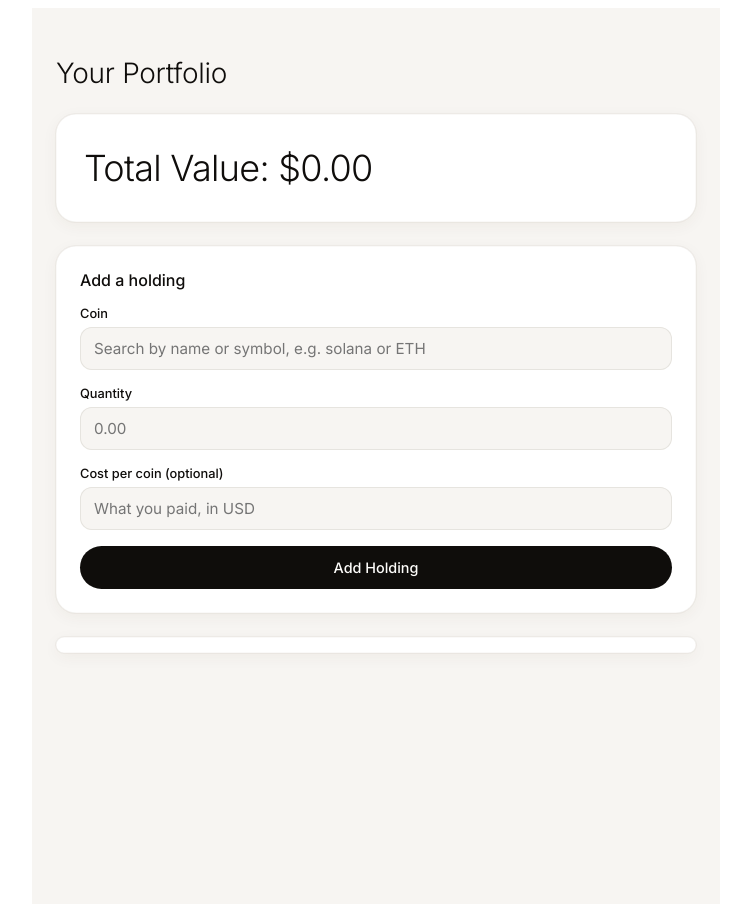
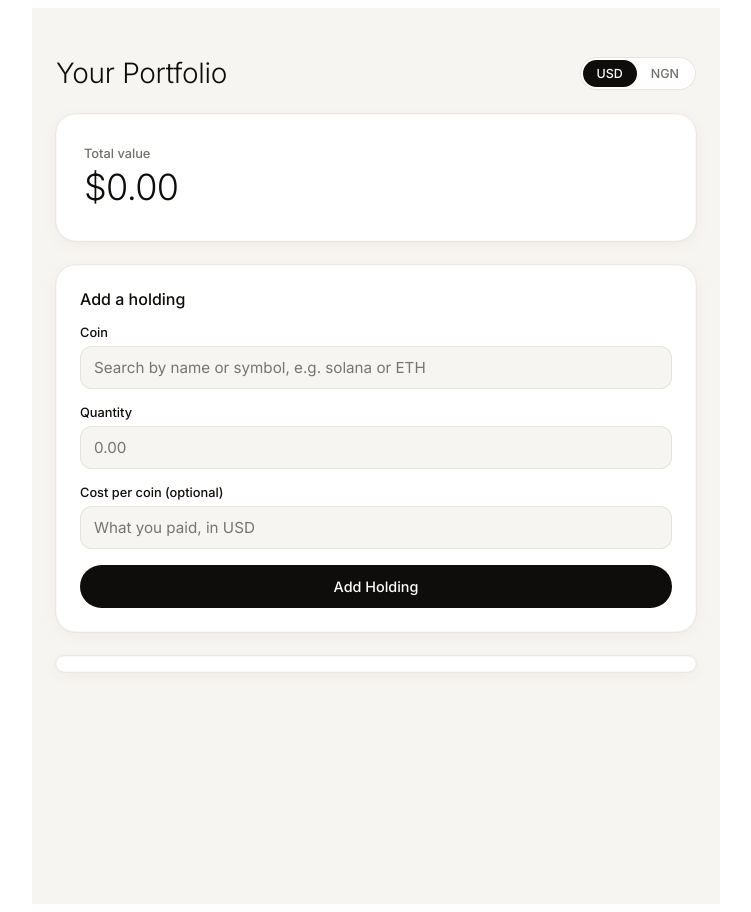
Before and after one commit to sammy21340/nova-tracker, a React (Vite) app: page / in a window 1280 px wide. Shown: the whole page, without its empty margins (264-1015 px from the left). Built offline with nearby package versions, Linux system fonts and the light colour scheme.

Commit message:
Add USD/NGN toggle

```diff
--- a/src/components/AddHoldingForm.jsx
+++ b/src/components/AddHoldingForm.jsx
@@ -1,7 +1,7 @@
 import { useState } from "react";
 import CoinSearch from "./CoinSearch";
 
-function AddHoldingForm({ onAdd }) {
+function AddHoldingForm({ onAdd, currency }) {
   const [coin, setCoin] = useState(null); // { coinId, symbol, name } once picked
   const [quantity, setQuantity] = useState("");
   const [costBasis, setCostBasis] = useState("");
@@ -28,6 +28,7 @@ function AddHoldingForm({ onAdd }) {
       name: coin.name,
       quantity: numericQuantity,
       costBasis: costBasis ? Number(costBasis) : null,
+      costCurrency: currency, // remember which currency the cost was entered in
     });
 
     setCoin(null);
@@ -85,7 +86,7 @@ function AddHoldingForm({ onAdd }) {
           min="0"
           value={costBasis}
           onChange={(e) => setCostBasis(e.target.value)}
-          placeholder="What you paid, in USD"
+          placeholder={`What you paid, in ${currency.toUpperCase()}`}
         />
       </div>
 
--- a/src/components/HoldingRow.jsx
+++ b/src/components/HoldingRow.jsx
@@ -1,12 +1,18 @@
 import { useState } from "react";
+import { formatMoney } from "../Utils/format";
 
 // One row in the holdings list. It's its own component because each row
 // needs its own "am I being edited?" state — and hooks like useState can't
 // be called inside a .map() callback, only at the top of a component.
-function HoldingRow({ holding: h, onRemove, onUpdate }) {
+function HoldingRow({ holding: h, currency, onRemove, onUpdate }) {
   const [isEditing, setIsEditing] = useState(false);
   const [quantity, setQuantity] = useState("");
   const [costBasis, setCostBasis] = useState("");
+
+  // The cost field stays in the currency it was originally entered in, or in
+  // the current display currency if this holding has no cost yet.
+  const hasCost = h.costBasis !== null && h.costBasis !== undefined;
+  const costCurrency = hasCost ? (h.costCurrency ?? "usd") : currency;
 
   function startEditing() {
     // Start the inputs from the holding's current values
@@ -21,6 +27,7 @@ function HoldingRow({ holding: h, onRemove, onUpdate }) {
     onUpdate(h.id, {
       quantity: Number(quantity),
       costBasis: costBasis ? Number(costBasis) : null,
+      costCurrency,
     });
     setIsEditing(false);
   }
@@ -34,7 +41,7 @@ function HoldingRow({ holding: h, onRemove, onUpdate }) {
           {h.name} <span className="holding-symbol">{h.symbol}</span>
         </span>
         <span className="holding-value">
-          {h.value !== null ? `$${h.value.toFixed(2)}` : "—"}
+          {h.value !== null ? formatMoney(h.value, currency) : "—"}
         </span>
       </div>
 
@@ -55,8 +62,8 @@ function HoldingRow({ holding: h, onRemove, onUpdate }) {
             min="0"
             value={costBasis}
             onChange={(e) => setCostBasis(e.target.value)}
-            placeholder="Cost per coin"
-            aria-label="Cost per coin"
+            placeholder={`Cost each (${costCurrency.toUpperCase()})`}
+            aria-label={`Cost per coin in ${costCurrency.toUpperCase()}`}
           />
           <button type="submit" disabled={!isValid}>
             Save
@@ -80,7 +87,7 @@ function HoldingRow({ holding: h, onRemove, onUpdate }) {
 
           {h.profitLoss !== null && (
             <span className={h.profitLoss >= 0 ? "holding-up" : "holding-down"}>
-              {h.profitLoss >= 0 ? "+" : ""}${h.profitLoss.toFixed(2)} P/L
+              {formatMoney(h.profitLoss, currency, { signed: true })} P/L
             </span>
           )}
 
--- a/src/components/Portfolio.jsx
+++ b/src/components/Portfolio.jsx
@@ -1,6 +1,7 @@
 import { usePortfolio } from "../hooks/usePortfolio";
 import AddHoldingForm from "./AddHoldingForm";
 import HoldingRow from "./HoldingRow";
+import { CURRENCIES, formatMoney } from "../Utils/format";
 import "../styles/Portfolio.css";
 
 // Keyed to coinId, not array position — so a coin's color stays
@@ -35,6 +36,8 @@ function Portfolio() {
     totalValue,
     totalProfitLoss,
     totalProfitLossPct,
+    currency,
+    setCurrency,
     loading,
     error,
     addHolding,
@@ -52,18 +55,43 @@ function Portfolio() {
 
   return (
     <div className="portfolio-page">
-      <h1>Your Portfolio</h1>
+      <div className="portfolio-header">
+        <h1>Your Portfolio</h1>
+        <div className="currency-toggle" role="group" aria-label="Display currency">
+          {CURRENCIES.map((c) => (
+            <button
+              key={c}
+              type="button"
+              aria-pressed={currency === c}
+              onClick={() => setCurrency(c)}
+            >
+              {c.toUpperCase()}
+            </button>
+          ))}
+        </div>
+      </div>
+
       <div className="total-value">
-        <p className="total-value-amount">Total Value: ${totalValue.toFixed(2)}</p>
+        <p className="total-value-label">Total value</p>
+        <p className="total-value-amount">{formatMoney(totalValue, currency)}</p>
+
         {totalProfitLoss !== null && (
           <p
             className={`total-value-pl ${
               totalProfitLoss >= 0 ? "holding-up" : "holding-down"
             }`}
           >
-            {totalProfitLoss >= 0 ? "+" : ""}${totalProfitLoss.toFixed(2)} (
-            {totalProfitLossPct >= 0 ? "+" : ""}
-            {totalProfitLossPct.toFixed(1)}%) overall
+            {formatMoney(totalProfitLoss, currency, { signed: true })}
+            {totalProfitLossPct !== null &&
+              ` (${totalProfitLossPct >= 0 ? "+" : ""}${totalProfitLossPct.toFixed(1)}%)`}{" "}
+            overall
+          </p>
+        )}
+
+        {currency === "ngn" && (
+          <p className="currency-note">
+            Naira values use CoinGecko's USD/NGN rate, which can differ from the
+            rate you'd get on P2P platforms.
           </p>
         )}
 
@@ -97,7 +125,7 @@ function Portfolio() {
         )}
       </div>
 
-      <AddHoldingForm onAdd={addHolding} />
+      <AddHoldingForm onAdd={addHolding} currency={currency} />
 
       {loading && <p className="loading-text">Loading prices...</p>}
       {error && <p className="page-error">{error}</p>}
@@ -107,6 +135,7 @@ function Portfolio() {
           <HoldingRow
             key={h.id}
             holding={h}
+            currency={currency}
             onRemove={removeHolding}
             onUpdate={updateHolding}
           />
--- a/src/hooks/usePortfolio.js
+++ b/src/hooks/usePortfolio.js
@@ -1,10 +1,13 @@
 import { useState, useEffect, useCallback, useMemo } from "react";
+import { enrichHoldings, summarize, withAllocation } from "../utils/portfolioMath";
+import { CURRENCIES } from "../utils/format";
 
 // No backend for v1: holdings are just a local list of {coin, quantity,
 // optional cost basis} — there's no account to protect, so localStorage
 // here is a completely different risk than the auth-token case in Login.jsx.
 
 const STORAGE_KEY = "portfolio-holdings";
+const CURRENCY_KEY = "portfolio-currency";
 const REFRESH_INTERVAL_MS = 60_000; // CoinGecko's free, no-key tier is comfortable with one batched call/min
 
 function loadHoldings() {
@@ -13,6 +16,15 @@ function loadHoldings() {
     return raw ? JSON.parse(raw) : [];
   } catch {
     return [];
+  }
+}
+
+function loadCurrency() {
+  try {
+    const saved = localStorage.getItem(CURRENCY_KEY);
+    return CURRENCIES.includes(saved) ? saved : "usd";
+  } catch {
+    return "usd";
   }
 }
 
@@ -27,6 +39,7 @@ function saveHoldings(holdings) {
 
 export function usePortfolio() {
   const [holdings, setHoldings] = useState(loadHoldings);
+  const [currency, setCurrency] = useState(loadCurrency);
   const [prices, setPrices] = useState({});
   const [loading, setLoading] = useState(true);
   const [error, setError] = useState("");
@@ -34,6 +47,14 @@ export function usePortfolio() {
   useEffect(() => {
     saveHoldings(holdings);
   }, [holdings]);
+
+  useEffect(() => {
+    try {
+      localStorage.setItem(CURRENCY_KEY, currency);
+    } catch {
+      // Same as holdings: not worth crashing over
+    }
+  }, [currency]);
 
   const addHolding = useCallback((holding) => {
     setHoldings((prev) => [
@@ -45,6 +66,7 @@ export function usePortfolio() {
         name: holding.name, // e.g. "Bitcoin"
         quantity: Number(holding.quantity),
         costBasis: holding.costBasis ? Number(holding.costBasis) : null, // price paid per unit, optional
+        costCurrency: holding.costCurrency ?? "usd", // currency the cost was entered in
       },
     ]);
   }, []);
@@ -73,7 +95,7 @@ export function usePortfolio() {
       try {
         const ids = [...new Set(holdings.map((h) => h.coinId))].join(",");
         const response = await fetch(
-          `https://api.coingecko.com/api/v3/simple/price?ids=${ids}&vs_currencies=usd&include_24hr_change=true`
+          `https://api.coingecko.com/api/v3/simple/price?ids=${ids}&vs_currencies=${CURRENCIES.join(",")}&include_24hr_change=true`
         );
 
         if (!response.ok) {
@@ -105,43 +127,19 @@ export function usePortfolio() {
     };
   }, [holdings]);
 
-  // Derived values — this is the actual "portfolio" part
-  const enriched = useMemo(() => {
-    return holdings.map((h) => {
-      const price = prices[h.coinId]?.usd ?? null;
-      const change24h = prices[h.coinId]?.usd_24h_change ?? null;
-      const value = price !== null ? price * h.quantity : null;
-      const costTotal = h.costBasis !== null ? h.costBasis * h.quantity : null;
-      const profitLoss = value !== null && costTotal !== null ? value - costTotal : null;
-      const profitLossPct = profitLoss !== null && costTotal ? (profitLoss / costTotal) * 100 : null;
+  // Derived values — the maths lives in utils/portfolioMath.js
+  const enriched = useMemo(
+    () => enrichHoldings(holdings, prices, currency),
+    [holdings, prices, currency]
+  );
 
-      return { ...h, price, change24h, value, profitLoss, profitLossPct };
-    });
-  }, [holdings, prices]);
-
-  const totalValue = useMemo(
-    () => enriched.reduce((sum, h) => sum + (h.value ?? 0), 0),
+  const { totalValue, totalProfitLoss, totalProfitLossPct } = useMemo(
+    () => summarize(enriched),
     [enriched]
   );
 
-  const totalCost = useMemo(
-    () => enriched.reduce((sum, h) => sum + (h.costBasis ? h.costBasis * h.quantity : 0), 0),
-    [enriched]
-  );
-
-  const totalProfitLoss = totalCost ? totalValue - totalCost : null;
-  const totalProfitLossPct =
-    totalProfitLoss !== null && totalCost ? (totalProfitLoss / totalCost) * 100 : null;
-
-  // Every holding stays in the list, even if CoinGecko has no price for it —
-  // otherwise it would silently vanish from the screen (and be impossible to remove)
   const allocation = useMemo(
-    () =>
-      enriched.map((h) => ({
-        ...h,
-        allocationPct:
-          totalValue && h.value !== null ? (h.value / totalValue) * 100 : 0,
-      })),
+    () => withAllocation(enriched, totalValue),
     [enriched, totalValue]
   );
 
@@ -150,6 +148,8 @@ export function usePortfolio() {
     totalValue,
     totalProfitLoss,
     totalProfitLossPct,
+    currency,
+    setCurrency,
     loading,
     error,
     addHolding,
--- a/src/styles/Portfolio.css
+++ b/src/styles/Portfolio.css
@@ -46,6 +46,58 @@
     0 0 0 1px rgba(78, 50, 23, 0.045),
     0 4px 16px rgba(78, 50, 23, 0.05);
   margin: 0;
+}
+
+.portfolio-header {
+  display: flex;
+  align-items: center;
+  justify-content: space-between;
+  gap: 16px;
+}
+
+.currency-toggle {
+  display: flex;
+  padding: 3px;
+  border-radius: 9999px;
+  background: var(--nl-surface);
+  box-shadow: inset 0 0 0 1px var(--nl-border);
+}
+
+.currency-toggle button {
+  border: none;
+  background: transparent;
+  color: var(--nl-muted);
+  font-family: inherit;
+  font-size: 0.78rem;
+  font-weight: 500;
+  padding: 6px 14px;
+  border-radius: 9999px;
+  cursor: pointer;
+  transition: background-color 0.15s ease, color 0.15s ease;
+}
+
+.currency-toggle button[aria-pressed="true"] {
+  background: var(--nl-ink);
+  color: #FDFCFA;
+}
+
+.currency-toggle button:focus-visible {
+  outline: 2px solid var(--nl-ink);
+  outline-offset: 2px;
+}
+
+.total-value-label {
+  margin: 0 0 4px;
+  font-size: 0.8rem;
+  font-weight: 500;
+  color: var(--nl-muted);
+}
+
+.currency-note {
+  margin: 10px 0 0;
+  font-size: 0.75rem;
+  line-height: 1.4;
+  color: var(--nl-muted);
 }
 
 .total-value-amount {
@@ -401,7 +453,7 @@
 }
 
 .holding-edit input {
-  width: 110px;
+  width: 130px;
   font-family: inherit;
   font-size: 0.85rem;
   color: var(--nl-ink);
--- /dev/null
+++ b/src/utils/format.js
@@ -0,0 +1,16 @@
+// The currencies the app can display. CoinGecko prices every coin in each of
+// these, so switching between them needs no extra request.
+export const CURRENCIES = ["usd", "ngn"];
+
+const LOCALES = { usd: "en-US", ngn: "en-NG" };
+
+// formatMoney(1234.5, "usd")                   -> "$1,234.50"
+// formatMoney(1234.5, "ngn")                   -> "₦1,234.50"
+// formatMoney(-50, "usd", { signed: true })    -> "-$50.00"  (and "+$50.00" for gains)
+export function formatMoney(amount, currency = "usd", { signed = false } = {}) {
+  return new Intl.NumberFormat(LOCALES[currency] ?? "en-US", {
+    style: "currency",
+    currency: currency.toUpperCase(),
+    signDisplay: signed ? "exceptZero" : "auto",
+  }).format(amount);
+}
--- /dev/null
+++ b/src/utils/portfolioMath.js
@@ -0,0 +1,75 @@
+// Pure functions: no React, no browser APIs — numbers in, numbers out.
+// That keeps the money math easy to read and easy to test.
+
+const hasCost = (h) => h.costBasis !== null && h.costBasis !== undefined;
+
+// Adds price, value, and profit/loss to each holding, all in the display currency.
+export function enrichHoldings(holdings, prices, currency) {
+  return holdings.map((h) => {
+    const priceData = prices[h.coinId];
+    const price = priceData?.[currency] ?? null;
+    const change24h = priceData?.[`${currency}_24h_change`] ?? null;
+    const value = price !== null ? price * h.quantity : null;
+
+    // What you paid, expressed in the display currency
+    let costTotal = null;
+    if (hasCost(h)) {
+      const paidIn = h.costCurrency ?? "usd";
+      const paid = h.costBasis * h.quantity;
+
+      if (paidIn === currency) {
+        costTotal = paid;
+      } else {
+        // Convert at today's rate, using this coin's own two prices as the exchange rate
+        const priceInPaidCurrency = priceData?.[paidIn];
+        costTotal =
+          price !== null && priceInPaidCurrency
+            ? paid * (price / priceInPaidCurrency)
+            : null;
+      }
+    }
+
+    const profitLoss = value !== null && costTotal !== null ? value - costTotal : null;
+    const profitLossPct =
+      profitLoss !== null && costTotal ? (profitLoss / costTotal) * 100 : null;
+
+    return { ...h, price, change24h, value, costTotal, profitLoss, profitLossPct };
+  });
+}
+
+// Portfolio-wide totals. Overall profit/loss only counts holdings that have a
+// cost entered — comparing the value of ALL holdings to the cost of SOME would
+// inflate the number.
+export function summarize(enriched) {
+  let totalValue = 0;
+  let trackedValue = 0;
+  let trackedCost = 0;
+  let trackedCount = 0;
+
+  for (const h of enriched) {
+    if (h.value === null) continue;
+    totalValue += h.value;
+
+    if (h.costTotal !== null) {
+      trackedValue += h.value;
+      trackedCost += h.costTotal;
+      trackedCount += 1;
+    }
+  }
+
+  const totalProfitLoss = trackedCount > 0 ? trackedValue - trackedCost : null;
+  const totalProfitLossPct =
+    totalProfitLoss !== null && trackedCost > 0
+      ? (totalProfitLoss / trackedCost) * 100
+      : null;
+
+  return { totalValue, totalProfitLoss, totalProfitLossPct };
+}
+
+// Each holding's share of the total. Holdings with no price count as 0%.
+export function withAllocation(enriched, totalValue) {
+  return enriched.map((h) => ({
+    ...h,
+    allocationPct: totalValue && h.value !== null ? (h.value / totalValue) * 100 : 0,
+  }));
+}
```
